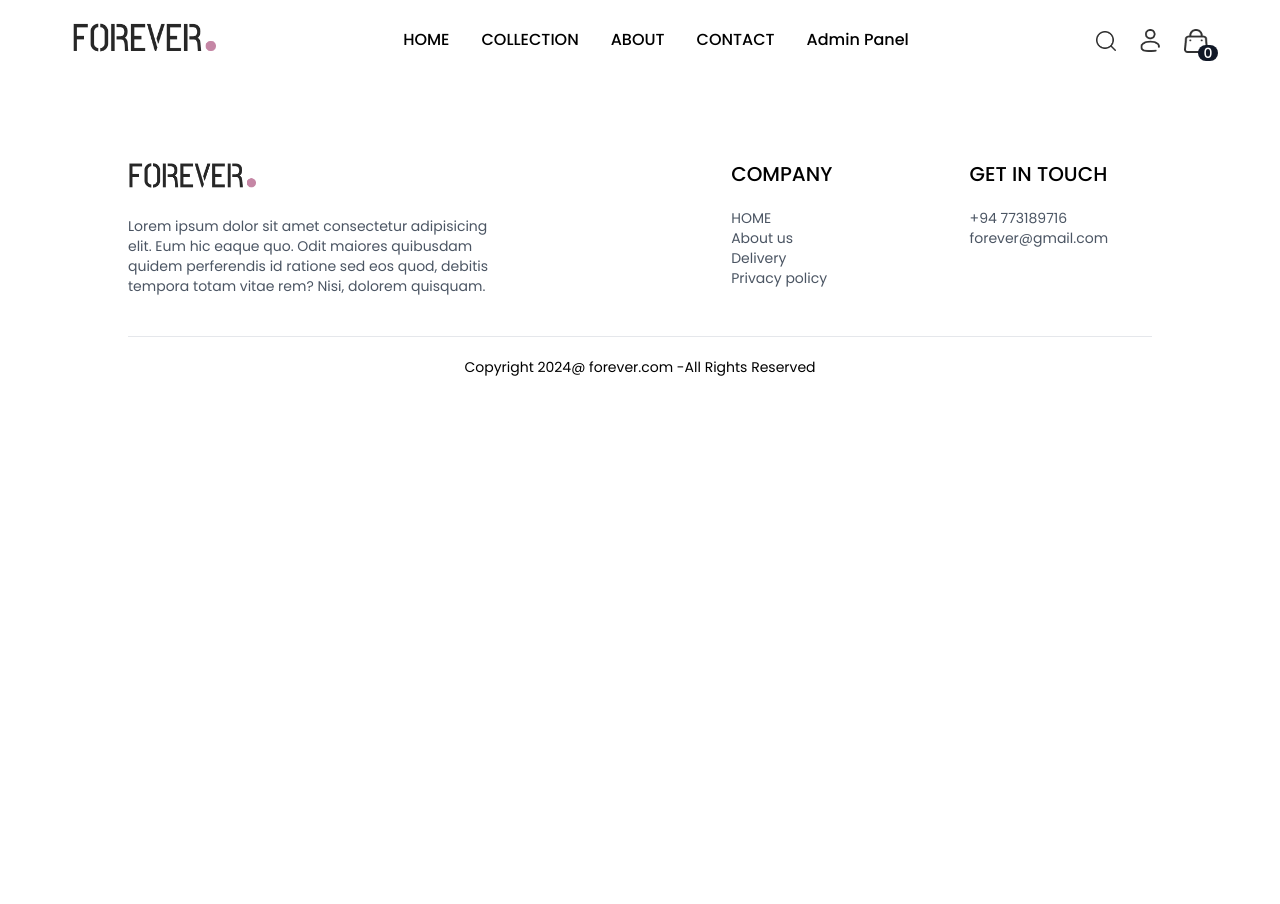
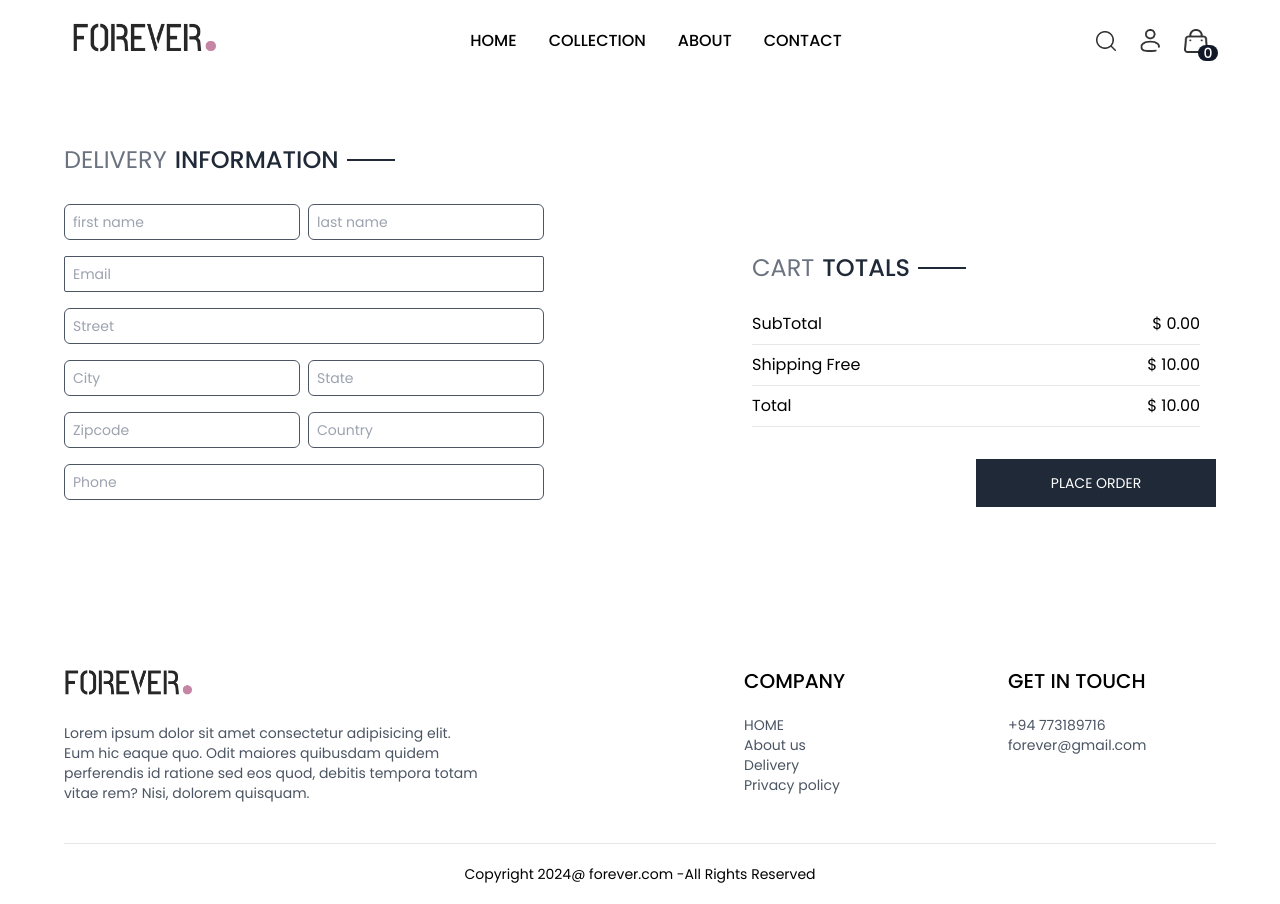
Before and after one commit to DhanushkaBasnayaka30/E-Commerce, a React (Vite) app in the folder frontend/: page /place-order in a window 1280 px wide. Before the commit the page ends 800 px from the top, so only its background shows below. Built offline with nearby package versions, Linux system fonts and the light colour scheme.

Commit message:
foueth commit

```diff
--- a/frontend/index.html
+++ b/frontend/index.html
@@ -3,6 +3,7 @@
   <head>
     <meta charset="UTF-8" />
     <link rel="icon" type="image/svg+xml" href="https://www.plsfrance.fr/wp-content/uploads/2019/05/logo-commerce-mag.png" />
+    <link href="https://unpkg.com/aos@2.3.1/dist/aos.css" rel="stylesheet">
     <meta name="viewport" content="width=device-width, initial-scale=1.0" />
     <title>E commerce</title>
   </head>
--- a/frontend/package.json
+++ b/frontend/package.json
@@ -10,8 +10,11 @@
     "preview": "vite preview"
   },
   "dependencies": {
+    "aos": "^2.3.4",
     "react": "^18.3.1",
+
     "react-dom": "^18.3.1",
+    "react-icons": "^5.3.0",
     "react-router-dom": "^6.27.0",
     "react-toastify": "^10.0.6"
   },
--- a/frontend/src/App.jsx
+++ b/frontend/src/App.jsx
@@ -12,26 +12,29 @@ import Navbar from "./components/Navbar";
 import "./App.css";
 import Footer from "./components/Footer";
 import SearchBar from "./components/SearchBar";
-import { useContext } from "react";
+import { useContext, useEffect } from "react";
 import { ShopContext } from "./context/ShopContext";
 import { ToastContainer, toast } from 'react-toastify';
 import 'react-toastify/dist/ReactToastify.css';
+import AOS from "aos";
 
 function App() {
 	const { search, setSearch, showSearch, setShowSearch, visible } =
 		useContext(ShopContext);
 
-
+		useEffect(() => {
+			AOS.init({ duration: 2000 });
+	  }, []);
 	return (
 		<>
 			<ToastContainer />
-			<div className="w-full   sm:w-[80%] mx-auto ">
+			<div className="w-full   sm:w-[90%] mx-auto ">
 				{/* Navbar outside the Routes */}
-				<div className="w-full top-0">
+				<div className="w-full top-0 ">
 					<Navbar />
 				</div>
 				<div
-					className={` w-[80%] mx-auto ease-in-out  top-20 z-10 sm:fixed relative transition duration-500  ${
+					className={` w-[90%] mx-auto ease-in-out  top-20 z-10 sm:fixed relative transition duration-500  ${
 						showSearch && visible ? "translate-y-0" : "-translate-y-full"
 					}`}>
 					<SearchBar />
--- /dev/null
+++ b/frontend/src/components/Bill.jsx
@@ -0,0 +1,51 @@
+import React, { useContext } from "react";
+import { ShopContext } from "../context/ShopContext";
+import Title from "./Title";
+import { Link } from "react-router-dom";
+
+function Bill() {
+	const {
+		cartItem,
+		products,
+		currency,
+		itemCount,
+		setItemCount,
+		updateQuantity,
+		getCartAmount,
+		delivery_fee,
+	} = useContext(ShopContext);
+	return (
+		<div>
+			<div className="w-full text-left ml-4 sm:text-2xl text-md">
+				<Title text1={"CART"} text2={"TOTALS"} className="" />
+			</div>
+			{/* itema */}
+			<div className="w-full px-4 mt-4 gap-y-2 flex flex-col">
+				<div className="flex justify-between">
+					<p>SubTotal</p>
+					<p>
+						{currency} {getCartAmount()}.00
+					</p>
+				</div>
+				<hr  />
+				<div className="flex justify-between">
+					<p>Shipping Free</p>
+					<p>
+						{currency} {delivery_fee}.00
+					</p>
+				</div>
+				<hr />
+
+				<div className="flex justify-between">
+					<p>Total</p>
+					<p>$ {delivery_fee + getCartAmount()}.00</p>
+				</div>
+				<hr />
+
+
+			</div>
+		</div>
+	);
+}
+
+export default Bill;
--- /dev/null
+++ b/frontend/src/components/CartItem.jsx
@@ -0,0 +1,115 @@
+import React, { useContext, useEffect, useState } from "react";
+import { ShopContext } from "../context/ShopContext";
+import { assets } from "../assets/assets";
+import { ImBin } from "react-icons/im";
+import { IoMdAdd, IoMdRemove } from "react-icons/io";
+import { IoRemove } from "react-icons/io5";
+function CartItem() {
+	const { cartItem, products, currency, itemCount, setItemCount,updateQuantity } =
+		useContext(ShopContext);
+	const [cartItems, setCartItems] = useState([]);
+	const [count] = useState(false);
+
+  useEffect(() => {
+		window.scrollTo(0, 0);
+	}, []);
+	useEffect(() => {
+		const tmpData = [];
+		for (const items in cartItem) {
+			for (const item in cartItem[items]) {
+				if (cartItem[items][item] > 0) {
+					tmpData.push({
+						_id: items,
+						size: item,
+						quantity: cartItem[items][item],
+					});
+
+				}
+			}
+		}
+		setCartItems(tmpData); // Corrected here
+	}, [cartItem,count]);
+
+	const adding = (cuurent, id) => {
+		const productData = cartItems.find(
+			(product) => product._id === id
+		)
+		console.log(productData);
+
+    productData.quantity= cuurent+1;
+
+		console.log(productData);
+
+    set
+
+	};
+	return (
+		<div className="w-full   h-auto sm:px-4 pb-4">
+			{cartItems.length > 0 ? (
+				cartItems.map((item, index) => {
+					const productData = products.find(
+						(product) => product._id === item._id
+					);
+
+					return (
+						<div
+							className="w-full h-auto group flex mb-4  border border-gray-100  hover:bg-gray-200 hover:border-gray-100  sm:scale-100 text-sm sm:text-base shadow-md shadow-gray-420"
+							key={index}>
+							<div className="sm:w-3/4 w-5/6 flex">
+								{/* Product Image */}
+								<div className="w-1/7 h-36 bg-gray-600">
+									<img
+										src={productData?.image[0] || assets.default_image}
+										alt={productData?.name || "Product"}
+										className="h-full w-full object-cover"
+									/>
+								</div>
+
+								{/* Product Details */}
+								<div className="w-5/7 h-full  sm:p-4 justify-start flex flex-col items-start gap-y-2 ml-4">
+									<p className="font-bold  w-full text-left ">
+										{productData?.name}
+									</p>
+									<div className="text-sm text-gray-700 gap-y-1 flex items-center justify-start gap-x-6">
+										<p className="text-base bg-gra-800 font-semibold">
+											{" "}
+											{currency}
+											{productData?.price}
+										</p>
+										<p className="px-2 py-2 bg-gray-200 border group-hover:bg-white border-gray-300">
+											{" "}
+											{item.size}
+										</p>
+									</div>
+									<div className="w-full h-auto items-center flex gap-x-3 mt-2">
+                  <button className="px-1 py-1 border border-black  rounded-sm "
+                      onClick={()=>{updateQuantity(item._id,item.quantity-1,item.size)}}
+                    >
+											<IoMdRemove className="text-xs" />
+										</button>
+										<p>{item.quantity}</p>
+										<button
+											className="px-1 py-1 border border-black  rounded-sm"
+                      onClick={()=>{updateQuantity(item._id,item.quantity+1,item.size)}}>
+											<IoMdAdd className="text-xs" />
+										</button>
+
+									</div>
+								</div>
+							</div>
+
+							{/* Bin Icon for Remove */}
+							<div className="sm:w-1/4 w-1/6   flex items-center justify-center">
+								<ImBin className="w-5 h-5   text-black cursor-pointer hover:scale-110"onClick={()=>{updateQuantity(item._id,0,item.size)}}/>
+							</div>
+						</div>
+					);
+				})
+			) : (
+				<p>Your cart is empty</p>
+			)}
+		</div>
+	);
+}
+
+export default CartItem;
--- a/frontend/src/components/LatestCollection.jsx
+++ b/frontend/src/components/LatestCollection.jsx
@@ -18,16 +18,16 @@ function LatestCollection() {
 
   return (
     <div className="my-10">
-      <div className="text-center py-8 text-3xl">
+      <div className="text-center py-8 text-3xl" data-aos="fade-up">
         <Title text1="LATEST" text2="COLLECTION" />
         <p className="w-3/4 m-auto text-xs sm:text-sm md:text-base text-gray-600">
           Lorem ipsum dolor sit amet, consectetur adipisicing elit. Eveniet mollitia minima consectetur possimus autem officia aliquam alias incidunt assumenda obcaecati esse, repellendus labore debitis facilis atque doloribus perspiciatis laborum excepturi.
         </p>
       </div>
 
-      <div className="grid grid-cols-2 sm:grid-cols-3 md:grid-cols-4 lg:grid-cols-5 gap-4 gap-y-6">
+      <div className="grid grid-cols-2 sm:grid-cols-3 md:grid-cols-4 lg:grid-cols-5 gap-4 gap-y-6" data-aos="">
         {latestCollection.map((item) => (
-          <div key={item._id}>
+          <div key={item._id}  >
             <ProductItems
               id={item._id}
               name={item.name}
--- a/frontend/src/components/Navbar.jsx
+++ b/frontend/src/components/Navbar.jsx
@@ -25,11 +25,7 @@ const navDetails = [
 		title: "CONTACT",
 		url: "/contact",
 	},
-	{
-		id: "5",
-		title: "Admin Panel",
-		url: "#",
-	},
+
 ];
 
 function Navbar() {
--- a/frontend/src/components/ProductItems.jsx
+++ b/frontend/src/components/ProductItems.jsx
@@ -12,7 +12,7 @@ function ProductItems({ id, image, name, price }) {
 	return (
 		<>
 			<Link to={`/product/${id}`} className="text-gray-700 cursor-pointer">
-				<div className="overflow-hidden ">
+				<div className="overflow-hidden " >
 					<img
 						src={image[0]}
 						className="hover:scale-110 transition ease-in-out"
--- a/frontend/src/context/ShopContext.jsx
+++ b/frontend/src/context/ShopContext.jsx
@@ -13,7 +13,7 @@ const ShopContextProvider = (props) => {
 	const [showSearch, setShowSearch] = useState(false);
 	const [visible, setVisible] = useState(false);
 	const [cartItem, setCartItems] = useState({});
-	const [itemCount, setItemCount] = useState(0); // Fixed typo here
+	const [itemCount, setItemCount] = useState(0);
 
 	// Function to load cart data from localStorage
 	const loadCartData = () => {
@@ -35,35 +35,20 @@ const ShopContextProvider = (props) => {
 
 	// Add to cart function
 	const addToCart = async (itemId, size) => {
-		console.log("Item ID:", itemId);
-		console.log("Selected Size:", size);
-
-		// Ensure both itemId and size are provided
 		if (itemId && size) {
-			// Clone the cartItem object
 			let cartItemCopy = structuredClone(cartItem);
 
-			// Check if itemId exists in the cart
 			if (cartItemCopy[itemId]) {
-				console.log("Item found in cart");
-
-				// Check if the size exists for the item
 				if (cartItemCopy[itemId][size]) {
-					console.log("Size exists, incrementing quantity");
 					cartItemCopy[itemId][size] += 1;
 				} else {
-					console.log("New size for the item, setting quantity to 1");
 					cartItemCopy[itemId][size] = 1;
 				}
 			} else {
-				// If itemId doesn't exist, create it with the selected size
-				console.log("New item, adding to cart");
 				cartItemCopy[itemId] = { [size]: 1 };
 			}
 
-			// Update the cart state
 			setCartItems(cartItemCopy);
-			console.log("Updated Cart:", cartItemCopy);
 		} else {
 			toast.error("Select Product size");
 			return;
@@ -71,35 +56,51 @@ const ShopContextProvider = (props) => {
 	};
 
 	// Function to calculate total item count in the cart
-	const fetchItemCount = async () => {
+	const fetchItemCount = () => {
 		let total = 0;
 		for (const items in cartItem) {
-			for (const item in cartItem[items]) {
-				try {
-					if (cartItem[items][item] > 0) {
-						total += cartItem[items][item];
-					}
-				} catch (error) {
-					console.log(error);
+			for (const size in cartItem[items]) {
+				if (cartItem[items][size] > 0) {
+					total += cartItem[items][size];
 				}
 			}
 		}
-		console.log("Total items in cart:", total);
 		return total;
 	};
 
 	// Update item count whenever cartItem changes
 	useEffect(() => {
-		const updateItemCount = async () => {
-			const count = await fetchItemCount();
-			setItemCount(count);
+		const count = fetchItemCount();
+		setItemCount(count);
 
-			// Save updated cartItem and itemCount to localStorage
-			localStorage.setItem("cartItem", JSON.stringify(cartItem));
-			localStorage.setItem("itemCount", count);
-		};
-		updateItemCount();
+		// Save updated cartItem and itemCount to localStorage
+		localStorage.setItem("cartItem", JSON.stringify(cartItem));
+		localStorage.setItem("itemCount", count);
 	}, [cartItem]);
+
+	// Function to update quantity of items in the cart
+	const updateQuantity = (id, quantity, size) => {
+		if (quantity < 0) return; // Prevent negative quantity
+		let cartData = structuredClone(cartItem);
+		cartData[id][size] = quantity;
+		setCartItems(cartData);
+	};
+
+	// Function to calculate the total cart amount
+	const getCartAmount = () => {
+		let totalAmount = 0;
+		for (const items in cartItem) {
+			const itemInfo = products.find((product) => product._id === items);
+			if (!itemInfo) continue; // Skip if product is not found
+			for (const size in cartItem[items]) {
+				const quantity = cartItem[items][size];
+				if (quantity > 0) {
+					totalAmount += itemInfo.price * quantity;
+				}
+			}
+		}
+		return totalAmount;
+	};
 
 	// Memoize the value object to avoid unnecessary re-renders
 	const value = useMemo(
@@ -116,15 +117,28 @@ const ShopContextProvider = (props) => {
 			cartItem,
 			addToCart,
 			fetchItemCount,
-			itemCount, // Pass the itemCount to context
+			itemCount,
+			setItemCount,
+			setCartItems,
+			updateQuantity,
+			getCartAmount,
 		}),
-		[products, currency, delivery_fee, search, showSearch, visible, cartItem, itemCount]
+		[
+			products,
+			currency,
+			delivery_fee,
+			search,
+			showSearch,
+			visible,
+			cartItem,
+			itemCount,
+			updateQuantity,
+			getCartAmount,
+		]
 	);
 
 	return (
-		<ShopContext.Provider value={value}>
-			{props.children}
-		</ShopContext.Provider>
+		<ShopContext.Provider value={value}>{props.children}</ShopContext.Provider>
 	);
 };
 
--- a/frontend/src/pages/Cart.jsx
+++ b/frontend/src/pages/Cart.jsx
@@ -1,11 +1,40 @@
-
+import React, { useContext } from "react";
+import Title from "../components/Title";
+import CartItem from "../components/CartItem";
+import { ShopContext } from "../context/ShopContext";
+import Bill from "../components/Bill";
+import { Link } from "react-router-dom";
 
 function Cart() {
-  return (
-    <div>
 
-    </div>
-  )
+	return (
+		<>
+			<div className="h-auto w-full pt-20 ">
+				<div className="w-full text-left ml-4 text-2xl mt-4">
+					<Title text1={"YOUR"} text2={"CART"} className="" />
+				</div>
+				{/* carts */}
+				<div className=" sm:mt-4 ">
+					<CartItem />
+				</div>
+				{/* -------------------------- */}
+				{/* bill */}
+				<div className="w-full flex items-center justify-end mt-8 sm:mt-2">
+					<div className="h-auto py-12 w-full bg-gray-100 border:gray-200 sm:w-4/5 md:w-3/5 lg:w-3/5 xl:w-1/2 flex flex-col">
+						{/* heading */}
+						<Bill/>
+						<Link to="/place-order" className="w-full">
+					<div className="w-full  right-0  h-12 flex justify-end items-center mt-8 ">
+						<div className="2/5 sm:w-1/2 bg-gray-800 hover:bg-gray-900 h-full text-white text-center  text-xs sm:text-sm cursor-pointer flex items-center justify-center px-4 py-2">
+							PROCEED TO CHECKOUT
+						</div>
+					</div>
+				</Link>
+					</div>
+				</div>
+			</div>
+		</>
+	);
 }
 
-export default Cart
+export default Cart;
--- a/frontend/src/pages/Home.jsx
+++ b/frontend/src/pages/Home.jsx
@@ -9,8 +9,8 @@ function Home() {
 
   return (
     <div className='sm:pt-28 pt-24 -28 mt- '>
-      <div className=' '><Hero/></div>
-      <div><LatestCollection/></div>
+      <div className=' ' data-aos="zoom-in"><Hero/></div>
+      <div ><LatestCollection/></div>
       <div><BestSeller/></div>
       <div><OurPolicy/></div>
       <div className=''><NewsLatter/></div>
--- a/frontend/src/pages/PlaceOrder.jsx
+++ b/frontend/src/pages/PlaceOrder.jsx
@@ -1,11 +1,106 @@
-import React from 'react'
+import React from "react";
+import Title from "../components/Title";
+import Bill from "../components/Bill";
+import { Link } from "react-router-dom";
 
 function PlaceOrder() {
-  return (
-    <div>
+	return (
+    <div className="pt-20">
+      <form className="w-full h-full flex gap-y-8 flex-col px-2 sm:px-0">
+			<div className="w-full  h-auto">
+				{/* heading */}
+				<div className="text-2xl w-fll text-left md:mt-16">
+					<Title text1={"DELIVERY"} text2={"INFORMATION"} className="" />
+				</div>
+				{/* main */}
+				<div className=" h-full mt-4 flex md:flex-row justify-between  flex-col">
+					{/* left */}
+					<div className="w-full md:w-5/12  h-full flex gap-y-4 flex-col">
+							<div className="w-full gap-x-2 flex">
+								<input
+									type="text"
+									className="w-1/2 border border-gray-600 h-9 outline-none text-sm pl-2 rounded-md"
+									placeholder="first name"
+                  required
+								/>
+								<input
+									type="text"
+									className="w-1/2  border-gray-600 border h-9 pl-2 text-sm outline-none rounded-md"
+									placeholder="last name"
+                  required
+								/>
+							</div>
+							<div className="w-full gap-x-2 flex">
+								<input
+									type="text"
+									className="w-full border border-gray-600 h-9 outline-none text-sm pl-2 rounded-sm"
+									placeholder="Email"
+                  required
+								/>
+							</div>
+							<div className="w-full gap-x-2 flex">
+								<input
+									type="text"
+									className="w-full border border-gray-600 h-9 outline-none text-sm pl-2 rounded-md"
+									placeholder="Street"
+                  required
+								/>
+							</div>
+              <div className="w-full gap-x-2 flex">
+								<input
+									type="text"
+									className="w-1/2 border border-gray-600 h-9 outline-none text-sm pl-2 rounded-md"
+									placeholder="City"
+                  required
+								/>
+								<input
+									type="text"
+									className="w-1/2  border-gray-600 border h-9 pl-2 text-sm outline-none rounded-md"
+									placeholder="State"
+                  required
+								/>
+							</div>
+              <div className="w-full gap-x-2 flex">
+								<input
+									type="text"
+									className="w-1/2 border border-gray-600 h-9 outline-none text-sm pl-2 rounded-md"
+									placeholder="Zipcode"
+                  required
+								/>
+								<input
+									type="text"
+									className="w-1/2  border-gray-600 border h-9 pl-2 text-sm outline-none rounded-md"
+									placeholder="Country"
+                  required
+								/>
+							</div>
+              <div className="w-full gap-x-2 flex">
+								<input
+									type="number"
+									className="w-full border border-gray-600 h-9 outline-none text-sm pl-2 rounded-md"
+									placeholder="Phone"
+                  required
+								/>
+							</div>
+					</div>
+					{/* right */}
+					<div className="w-full mt-12 md:w-5/12  h-full">
+						<Bill />
 
-    </div>
-  )
+
+					<div className="w-full  right-0  h-12 flex justify-end items-center mt-8 ">
+						<button   className="2/5 sm:w-1/2 bg-gray-800 hover:bg-gray-900 h-full text-white text-center  text-xs sm:text-sm cursor-pointer flex items-center justify-center px-4 py-2 uppercase" >
+            Place Order
+            </button>
+
+					</div>
+
+					</div>
+				</div>
+			</div>
+						</form>
+		</div>
+	);
 }
 
-export default PlaceOrder
+export default PlaceOrder;
```
Also changed, not shown: 1 other file (tests, documents, lock files or other folders).
